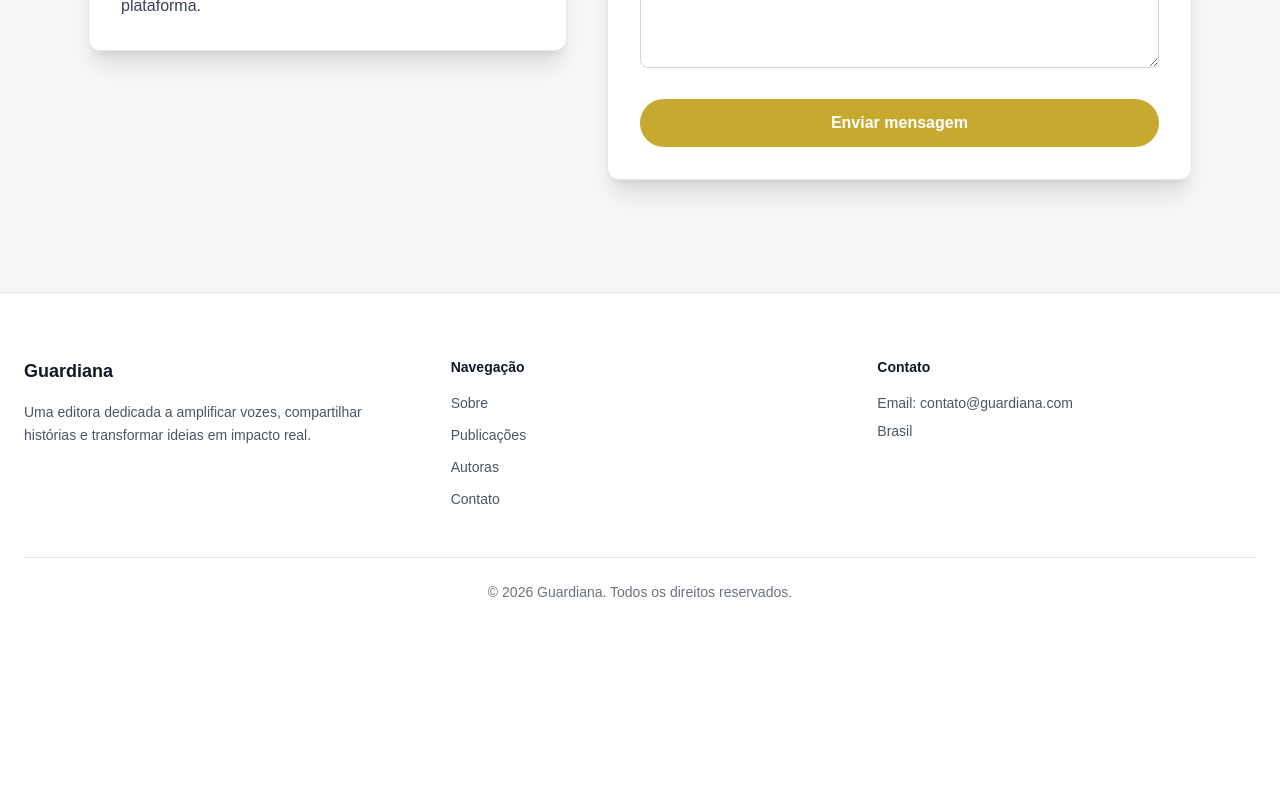
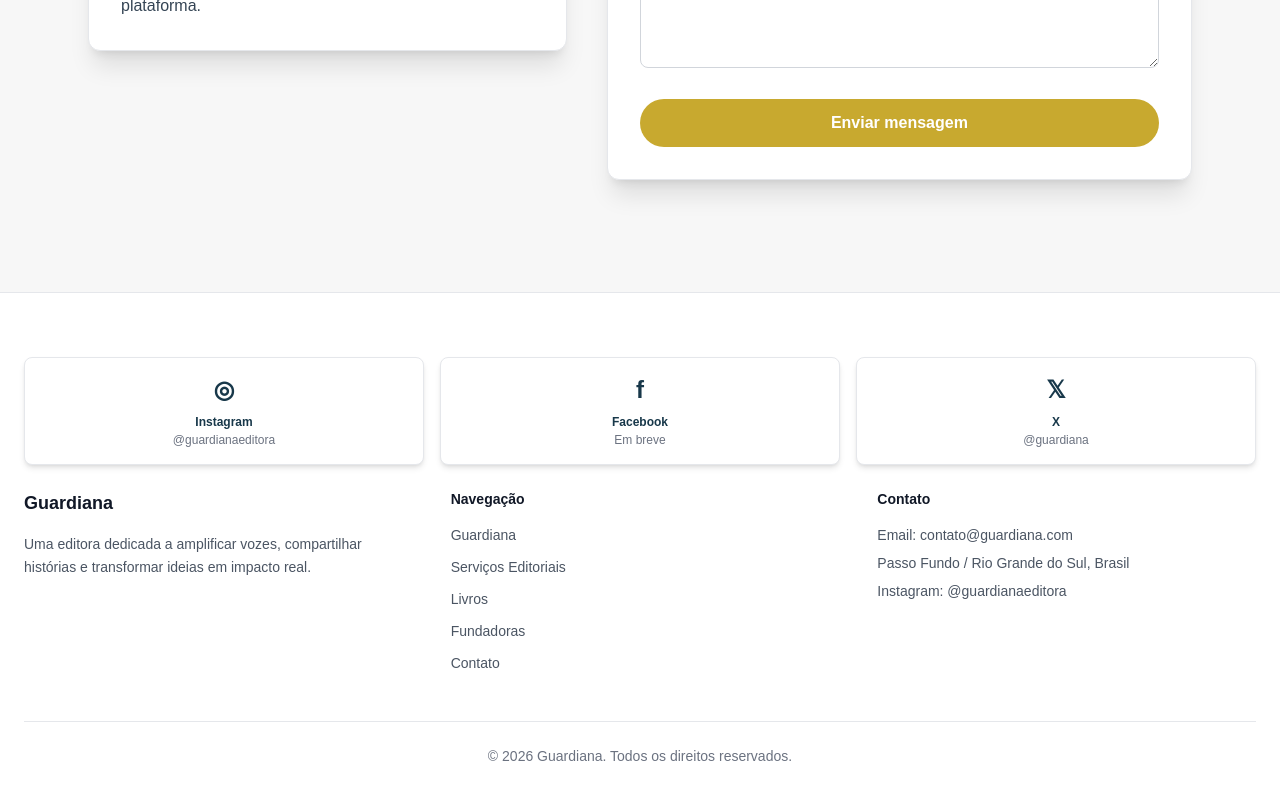
Before and after one commit to marcelo-marcal/guardiana-web, a Next.js app: page / in a window 1280 px wide. Shown: the part 4855-5655 px from the top of the page. Before the commit the page ends 5521 px from the top, so only its background shows below. Built offline with nearby package versions, Linux system fonts and the light colour scheme.

Commit message:
new layout03

```diff
--- a/src/components/layout/Footer.tsx
+++ b/src/components/layout/Footer.tsx
@@ -4,6 +4,30 @@
 // IMPORTS
 // ================================
 import Link from "next/link";
+
+// ================================
+// REDES SOCIAIS
+// ================================
+const redesSociais = [
+    {
+        nome: "Instagram",
+        usuario: "@guardianaeditora",
+        href: "https://www.instagram.com/guardianaeditora",
+        icone: "◎",
+    },
+    {
+        nome: "Facebook",
+        usuario: "Em breve",
+        href: "#",
+        icone: "f",
+    },
+    {
+        nome: "X",
+        usuario: "@guardiana",
+        href: "#",
+        icone: "𝕏",
+    },
+];
 
 // ================================
 // COMPONENTE FOOTER
@@ -19,13 +43,48 @@ export default function Footer() {
             "
         >
             <div className="max-w-7xl mx-auto">
+            {/* ================================
+            REDES SOCIAIS
+            ================================ */}
+            <div className="grid sm:grid-cols-3 gap-4 mb-6">
+                {redesSociais.map((rede) => (
+                    <Link
+                        key={rede.nome}
+                        href={rede.href}
+                        target={rede.href === "#" ? "_self" : "_blank"}
+                        className="
+                            group
+                            bg-white dark:bg-[#0F1720]
+                            border border-gray-200 dark:border-white/10
+                            rounded-lg
+                            p-4
+                            text-center
+                            shadow-md
+                            hover:-translate-y-1
+                            hover:shadow-lg
+                            transition-all duration-300
+                        "
+                    >
+                        <div className="text-2xl font-bold text-[#18384A] dark:text-white group-hover:text-[#D4AF37] transition">
+                            {rede.icone}
+                        </div>
+
+                        <h3 className="mt-2 text-xs font-bold text-[#18384A] dark:text-white">
+                            {rede.nome}
+                        </h3>
+
+                        <p className="mt-0.5 text-xs text-gray-500 dark:text-gray-400">
+                            {rede.usuario}
+                        </p>
+                    </Link>
+                ))}
+            </div>
+
                 {/* ================================
                    GRID PRINCIPAL
                 ================================ */}
                 <div className="grid md:grid-cols-3 gap-12">
-                    {/* ================================
-                       MARCA
-                    ================================ */}
+                    {/* MARCA */}
                     <div>
                         <h3 className="text-lg font-semibold text-gray-900 dark:text-white">
                             Guardiana
@@ -38,9 +97,7 @@ export default function Footer() {
                         </p>
                     </div>
 
-                    {/* ================================
-                       NAVEGAÇÃO
-                    ================================ */}
+                    {/* NAVEGAÇÃO */}
                     <div>
                         <h4 className="text-sm font-semibold text-gray-900 dark:text-white mb-4">
                             Navegação
@@ -48,25 +105,35 @@ export default function Footer() {
 
                         <div className="flex flex-col gap-3 text-sm text-gray-600 dark:text-gray-300">
                             <Link
-                                href="#sobre"
+                                href="/guardiana"
                                 className="hover:text-[#D4AF37] transition"
                             >
-                                Sobre
+                                Guardiana
                             </Link>
+
                             <Link
-                                href="#publicacoes"
+                                href="/servicos-editoriais"
                                 className="hover:text-[#D4AF37] transition"
                             >
-                                Publicações
+                                Serviços Editoriais
                             </Link>
+
                             <Link
-                                href="#autores"
+                                href="/livros"
                                 className="hover:text-[#D4AF37] transition"
                             >
-                                Autoras
+                                Livros
                             </Link>
+
                             <Link
-                                href="#contato"
+                                href="/fundadoras"
+                                className="hover:text-[#D4AF37] transition"
+                            >
+                                Fundadoras
+                            </Link>
+
+                            <Link
+                                href="/contato"
                                 className="hover:text-[#D4AF37] transition"
                             >
                                 Contato
@@ -74,9 +141,7 @@ export default function Footer() {
                         </div>
                     </div>
 
-                    {/* ================================
-                       CONTATO
-                    ================================ */}
+                    {/* CONTATO */}
                     <div>
                         <h4 className="text-sm font-semibold text-gray-900 dark:text-white mb-4">
                             Contato
@@ -84,14 +149,13 @@ export default function Footer() {
 
                         <div className="text-sm text-gray-600 dark:text-gray-300 space-y-2">
                             <p>Email: contato@guardiana.com</p>
-                            <p>Brasil</p>
+                            <p>Passo Fundo / Rio Grande do Sul, Brasil</p>
+                            <p>Instagram: @guardianaeditora</p>
                         </div>
                     </div>
                 </div>
 
-                {/* ================================
-                   DIVISÓRIA
-                ================================ */}
+                {/* DIVISÓRIA */}
                 <div className="mt-12 border-t border-gray-200 dark:border-white/10 pt-6 text-center text-sm text-gray-500 dark:text-gray-400">
                     © {new Date().getFullYear()} Guardiana. Todos os direitos
                     reservados.
```
